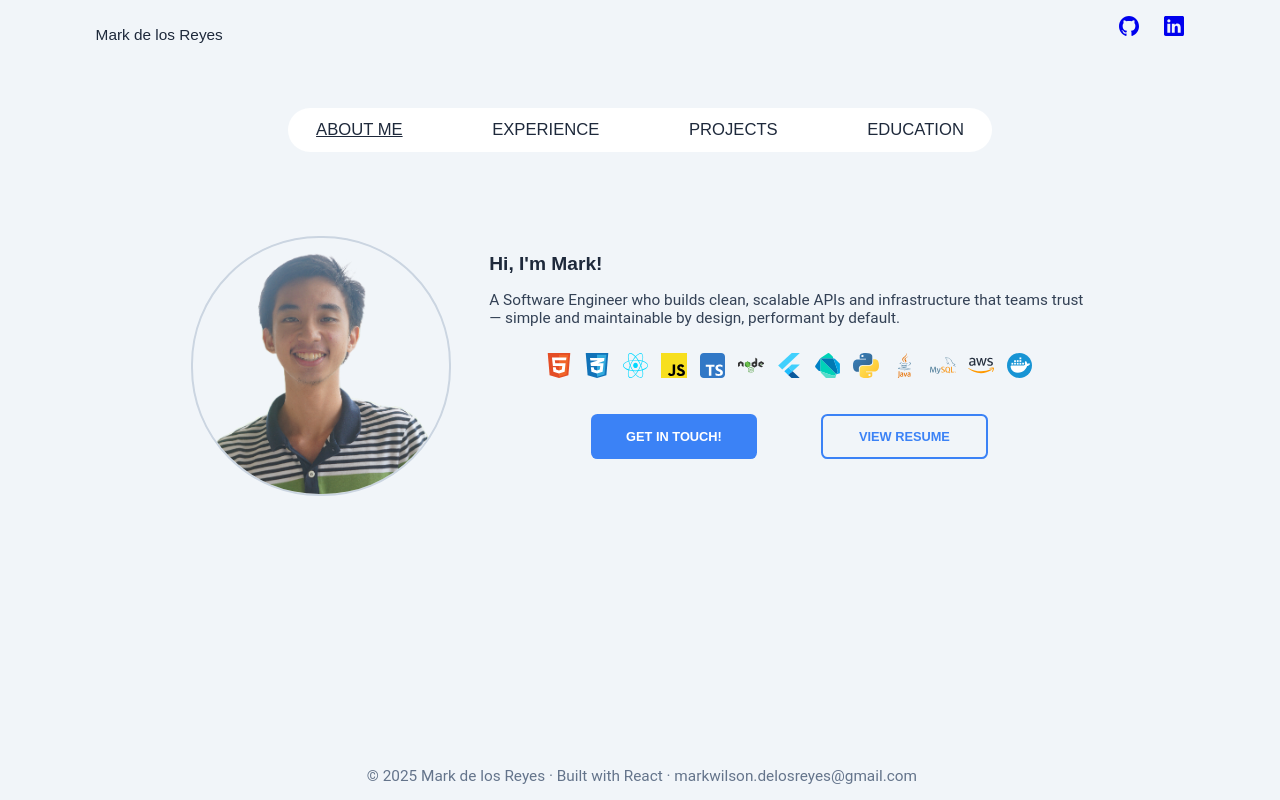
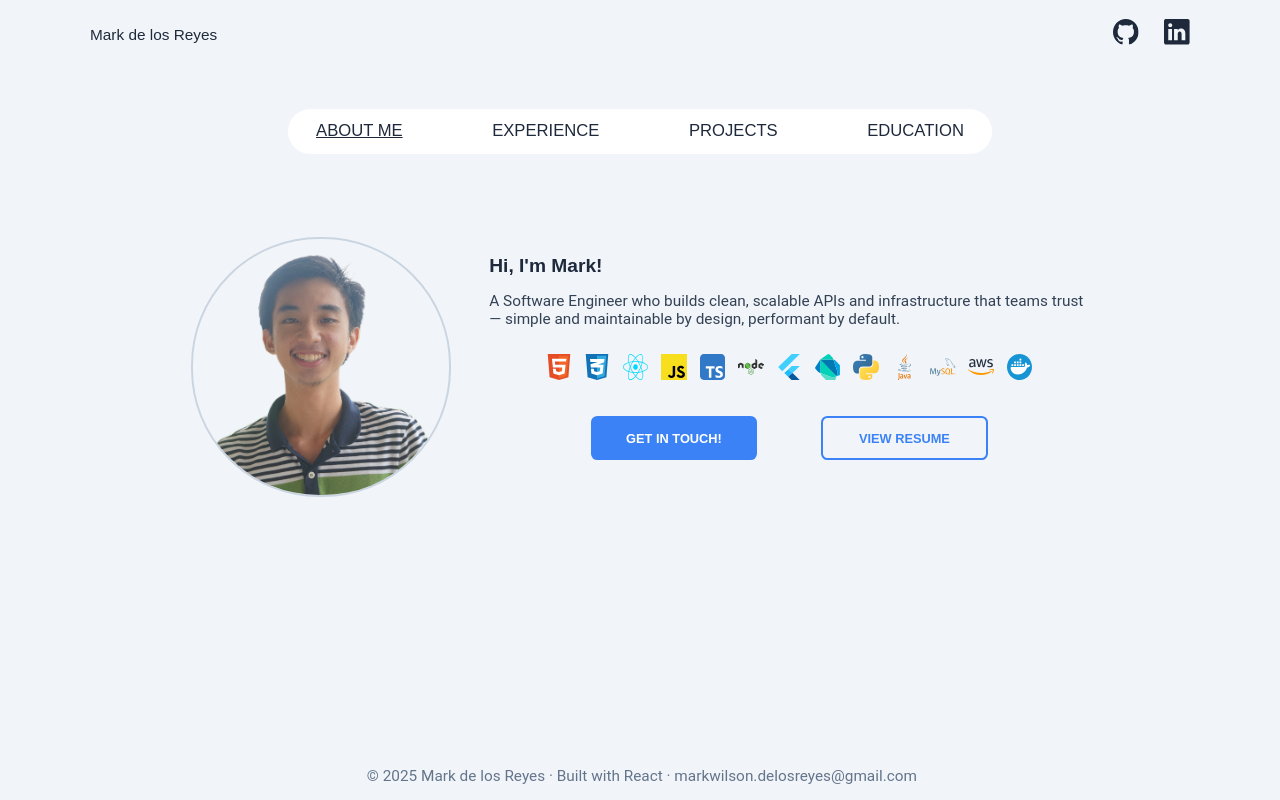
Before and after one commit to mawi-delosreyes/Portfolio, a React (Vite) app: page / in a window 1280 px wide. Built offline with nearby package versions, Linux system fonts and the light colour scheme.

Commit message:
fix: fixed className

```diff
--- a/src/components/Header.tsx
+++ b/src/components/Header.tsx
@@ -10,11 +10,11 @@ function Header() {
             <div>
                 <ul id="header-media">
                     <a href="https://github.com/mawi-delosreyes" target="_blank" rel="noopener noreferrer">
-                        <li><GithubIcon className="header-logo" /></li>
+                        <li><GithubIcon className="header-icons" /></li>
                     </a>
 
                     <a href="https://www.linkedin.com/in/mwdelosreyes/" target="_blank" rel="noopener noreferrer">
-                        <li><LinkedinIcon className="header-logo" /></li>
+                        <li><LinkedinIcon className="header-icons" /></li>
                     </a>
                 </ul>
             </div>
```
